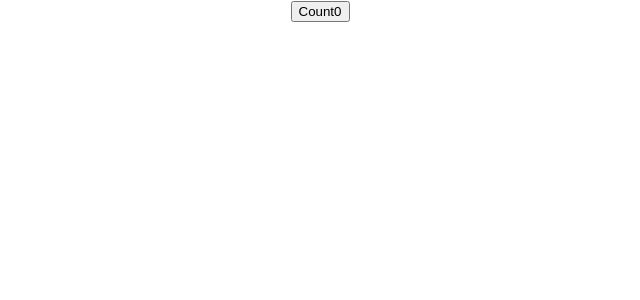
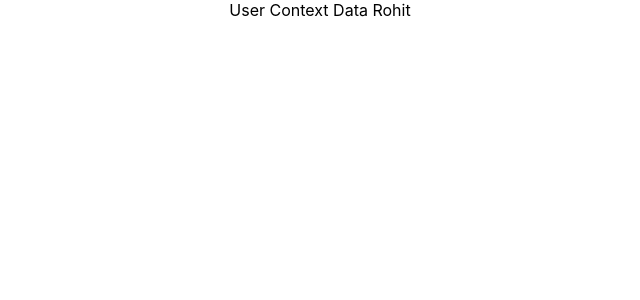
Before and after one commit to Dinesh107/React9AmMay24, a React (Create React App) app: page / in a window 1280 px wide. Shown: the top 300 px of the page, without its empty margins (320-960 px from the left). Built offline with nearby package versions, Linux system fonts and the light colour scheme.

Commit message:
ElevenCommit

```diff
--- a/src/App.js
+++ b/src/App.js
@@ -1,3 +1,4 @@
+import React from 'react';
 import logo from './logo.svg';
 import './App.css';
 import Welcome from './components/WelcomeFunctionalCompPractice';
@@ -21,13 +22,22 @@ import PostData from './components/PostData';
 import PostDataFromForm from './components/PostDataFromForm';
 import CounterClassComp from './components/CounterClassComp';
 import HooksCounterWithFuncComp from './components/HooksCounterWithFuncComp';
+import UseEffectPractice from './components/UseEffectPractice';
+import ComponentA from './components/ComponentA';
 
+export const UserContext = React.createContext();
 
 function App() {
   return (
     <div className="App">
 
-      <HooksCounterWithFuncComp/>
+      <UserContext.Provider value= {'Rohit'}>
+      <ComponentA/>
+      </UserContext.Provider>
+
+      {/* <UseEffectPractice/> */}
+
+      {/* <HooksCounterWithFuncComp/> */}
 
       {/* <CounterClassComp/> */}
 
--- /dev/null
+++ b/src/components/ComponentA.js
@@ -0,0 +1,12 @@
+import React from 'react'
+import ComponentB from './ComponentB'
+
+function ComponentA() {
+  return (
+    <div>
+        <ComponentB/>
+    </div>
+  )
+}
+
+export default ComponentA
--- /dev/null
+++ b/src/components/ComponentB.js
@@ -0,0 +1,12 @@
+import React from 'react'
+import ComponentC from './ComponentC'
+
+function ComponentB() {
+  return (
+    <div>
+        <ComponentC/>
+    </div>
+  )
+}
+
+export default ComponentB
--- /dev/null
+++ b/src/components/ComponentC.js
@@ -0,0 +1,20 @@
+import React from 'react'
+import { UserContext } from '../App'
+
+function ComponentC() {
+  return (
+    <div>
+        <UserContext.Consumer>
+            {
+                user => {
+                    return <div>
+                        User Context Data {user}
+                    </div>
+                }
+            }
+        </UserContext.Consumer>
+    </div>
+  )
+}
+
+export default ComponentC
--- /dev/null
+++ b/src/components/UseEffectPractice.js
@@ -0,0 +1,23 @@
+import React, {useState, useEffect} from 'react'
+
+function UseEffectPractice() {
+
+ const[count, setCount] = useState(0);
+
+ useEffect(() => {
+
+   document.title = `We clicked ${count} times`
+
+ })
+
+
+
+
+  return (
+    <div>
+        <button onClick={() => setCount(count + 1)}> Clicked {count} times</button>
+    </div>
+  )
+}
+
+export default UseEffectPractice
```
